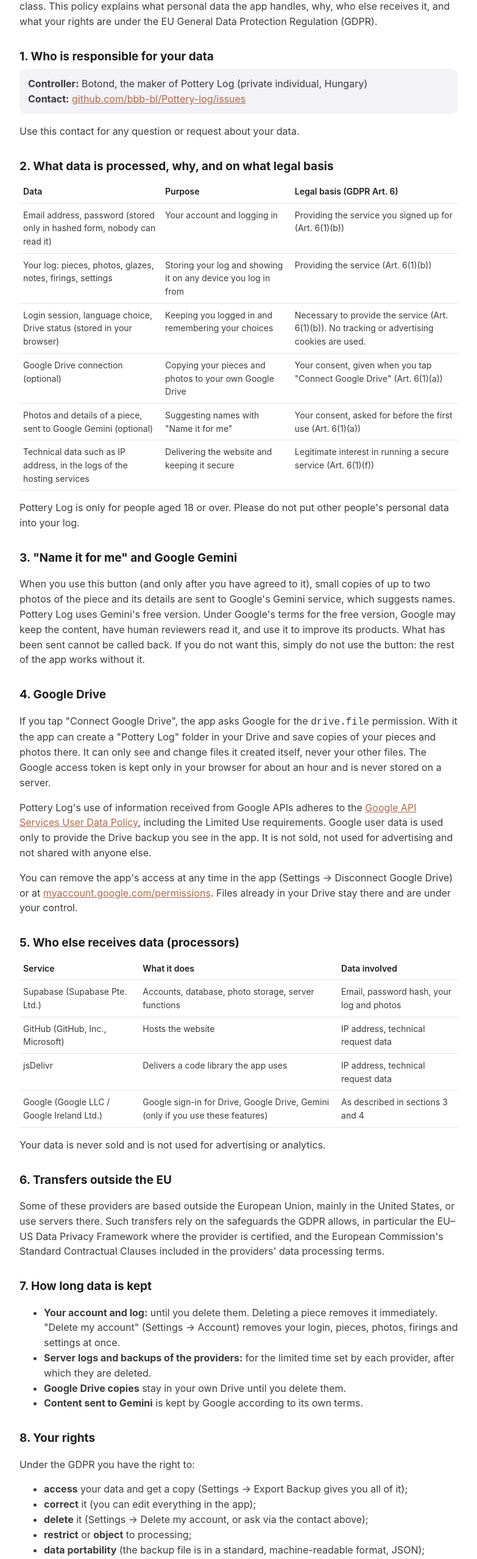
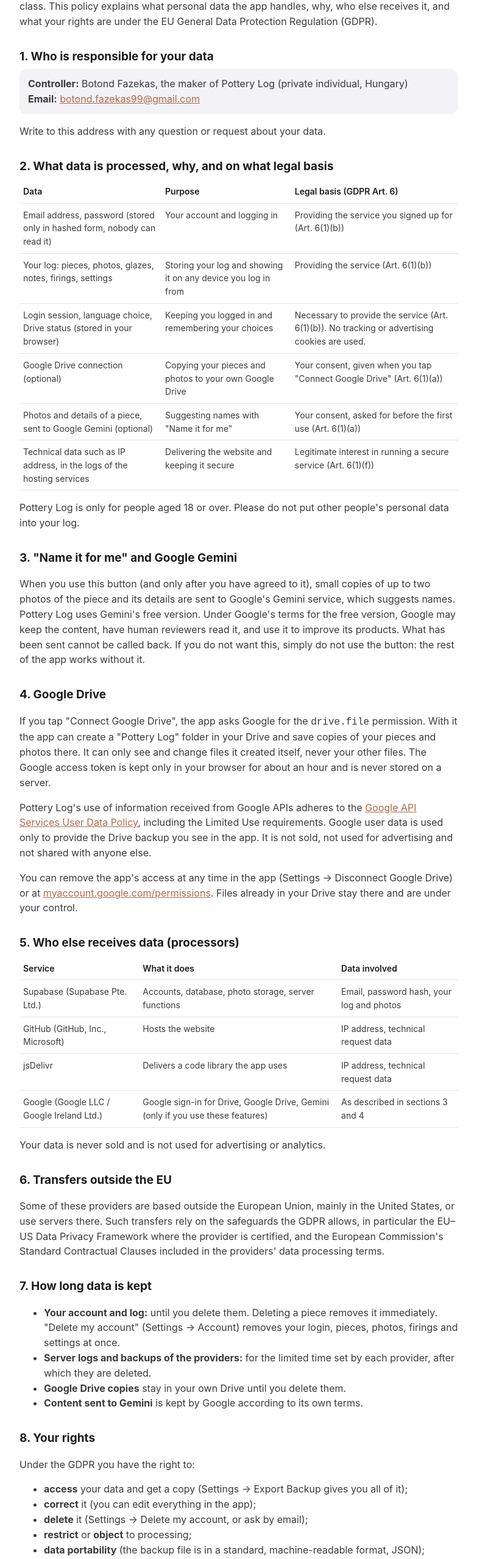
Before and after one commit to bbb-bl/Pottery-log, a plain HTML site: page privacy.html in a window 1280 px wide. Shown: the part 140-2696 px from the top of the page at 61% size, without its empty margins (248-1031 px from the left). Drawn offline with Linux system fonts and the light colour scheme.

Commit message:
Privacy policy: controller name and contact email
Co-Authored-By: Claude Opus 5.5 <noreply@anthropic.com>
Claude-Session: https://claude.ai/code/session_016nQyS7kyzfbccfMZndyUYP

```diff
--- a/privacy.html
+++ b/privacy.html
@@ -32,10 +32,10 @@
 
 <h2>1. Who is responsible for your data</h2>
 <div class="box">
-<p style="margin:0"><b>Controller:</b> Botond, the maker of Pottery Log (private individual, Hungary)<br>
-<b>Contact:</b> <a href="https://github.com/bbb-bl/Pottery-log/issues">github.com/bbb-bl/Pottery-log/issues</a></p>
+<p style="margin:0"><b>Controller:</b> Botond Fazekas, the maker of Pottery Log (private individual, Hungary)<br>
+<b>Email:</b> <a href="mailto:botond.fazekas99@gmail.com">botond.fazekas99@gmail.com</a></p>
 </div>
-<p>Use this contact for any question or request about your data.</p>
+<p>Write to this address with any question or request about your data.</p>
 
 <h2>2. What data is processed, why, and on what legal basis</h2>
 <table>
@@ -83,7 +83,7 @@
 <ul>
   <li><b>access</b> your data and get a copy (Settings → Export Backup gives you all of it);</li>
   <li><b>correct</b> it (you can edit everything in the app);</li>
-  <li><b>delete</b> it (Settings → Delete my account, or ask via the contact above);</li>
+  <li><b>delete</b> it (Settings → Delete my account, or ask by email);</li>
   <li><b>restrict</b> or <b>object</b> to processing;</li>
   <li><b>data portability</b> (the backup file is in a standard, machine-readable format, JSON);</li>
   <li><b>withdraw consent</b> at any time (disconnect Google Drive, stop using "Name it for me"). This does not affect what was done before.</li>
@@ -110,10 +110,10 @@
 
 <h2>1. Ki felel az adataidért</h2>
 <div class="box">
-<p style="margin:0"><b>Adatkezelő:</b> Botond, a Pottery Log készítője (magánszemély, Magyarország)<br>
-<b>Elérhetőség:</b> <a href="https://github.com/bbb-bl/Pottery-log/issues">github.com/bbb-bl/Pottery-log/issues</a></p>
+<p style="margin:0"><b>Adatkezelő:</b> Fazekas Botond, a Pottery Log készítője (magánszemély, Magyarország)<br>
+<b>E-mail:</b> <a href="mailto:botond.fazekas99@gmail.com">botond.fazekas99@gmail.com</a></p>
 </div>
-<p>Az adataiddal kapcsolatos bármilyen kérdéssel vagy kéréssel ezen az elérhetőségen fordulhatsz hozzá.</p>
+<p>Az adataiddal kapcsolatos bármilyen kérdéssel vagy kéréssel erre a címre írhatsz.</p>
 
 <h2>2. Milyen adatokat kezelünk, miért, és milyen jogalapon</h2>
 <table>
@@ -161,7 +161,7 @@
 <ul>
   <li><b>hozzáférni</b> az adataidhoz és másolatot kapni (Beállítások → Mentés exportálása mindent megad);</li>
   <li><b>helyesbíteni</b> őket (az appban mindent szerkeszthetsz);</li>
-  <li><b>töröltetni</b> őket (Beállítások → Fiókom törlése, vagy kérd a fenti elérhetőségen);</li>
+  <li><b>töröltetni</b> őket (Beállítások → Fiókom törlése, vagy kérd e-mailben);</li>
   <li>az adatkezelés <b>korlátozását</b> kérni, vagy <b>tiltakozni</b> ellene;</li>
   <li><b>adathordozhatóságra</b> (a mentésfájl szabványos, géppel olvasható JSON formátumú);</li>
   <li>a hozzájárulásodat bármikor <b>visszavonni</b> (Google Drive leválasztása, a „Nevezd el helyettem” mellőzése). Ez nem érinti a korábban történteket.</li>
```
